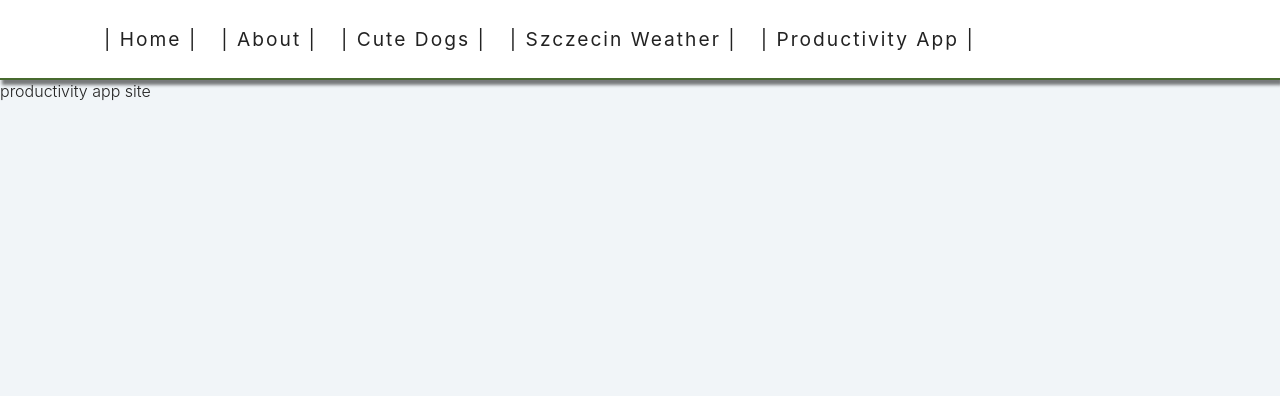
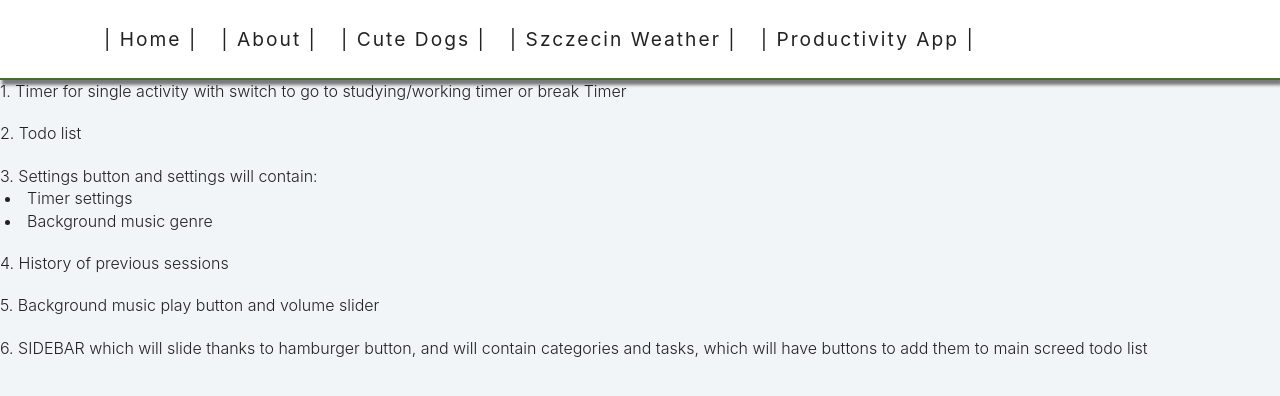
Before and after one commit to AlienQbw/react-small-projects-website, a React (Create React App) app: page /productivity-app in a window 1280 px wide. Shown: the top 396 px of the page. Built offline with nearby package versions, Linux system fonts and the light colour scheme; no server answers.

Commit message:
slight eddit on project description (todo) in productivity app

```diff
--- a/src/sites/ProductivityApp.js
+++ b/src/sites/ProductivityApp.js
@@ -1,9 +1,41 @@
 import React from 'react';
+
+/*
+This app should contain:
+            -Timer for the single activity
+            -Todo list
+            -Personal Settings for breaks and work
+            -History for every session
+            -Background music for focus
+            -Categories for the tasks
+*/
 
 const ProductivityApp = () => {
   return (
     <div>
-      <p>productivity app site</p>
+      <p>
+        1. Timer for single activity with switch to go to studying/working timer
+        or break Timer
+      </p>
+      <p>2. Todo list</p>
+      <p>
+        3. Settings button and settings will contain:
+        <ul>
+          <li style={{ listStyle: 'inside', marginLeft: '5px' }}>
+            Timer settings
+          </li>
+          <li style={{ listStyle: 'inside', marginLeft: '5px' }}>
+            Background music genre
+          </li>
+        </ul>
+      </p>
+      <p>4. History of previous sessions</p>
+      <p>5. Background music play button and volume slider</p>
+      <p>
+        6. SIDEBAR which will slide thanks to hamburger button, and will contain
+        categories and tasks, which will have buttons to add them to main screed
+        todo list
+      </p>
     </div>
   );
 };
```
